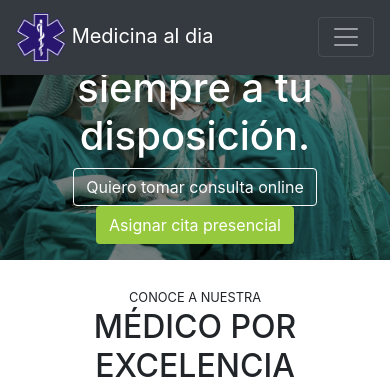
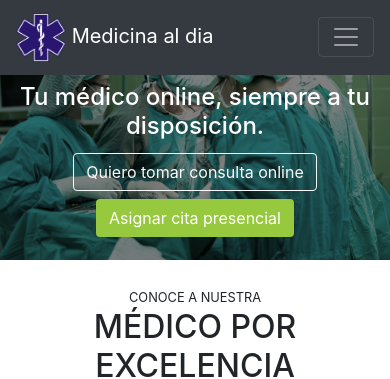
Before and after one commit to Kathleenmbp/medicine-page, a plain HTML site: page index.html in a window 390 px wide. Shown: the top 379 px of the page. Drawn offline with nearby package versions, Linux system fonts and the light colour scheme.

Commit message:
'Cuarto'

```diff
--- a/index.css
+++ b/index.css
@@ -53,10 +53,3 @@ main .carousel-inner img {
 #place img{
     max-width: 100%;
 }
-
-@media (max-width:301px) {
-    .fuente{
-        margin-top: 80px;
-
-    }
-}
--- a/index.js
+++ b/index.js
@@ -1,9 +1,8 @@
 $(function(){
     $('[data-toggle="tooltip"]').tooltip();
 
-    if(window.innerWidth<301){
-        $('h1').addClass('h5')
-        $('.btn').addClass('btn-sm m-1');
-        $('.btn').removeClass('btn-block');
+    if (window.innerWidth < 415) {
+        $('h1').addClass('h4 mt-5 pt-3');
+        $('.btn').addClass('my-1')
     }
 })
```
